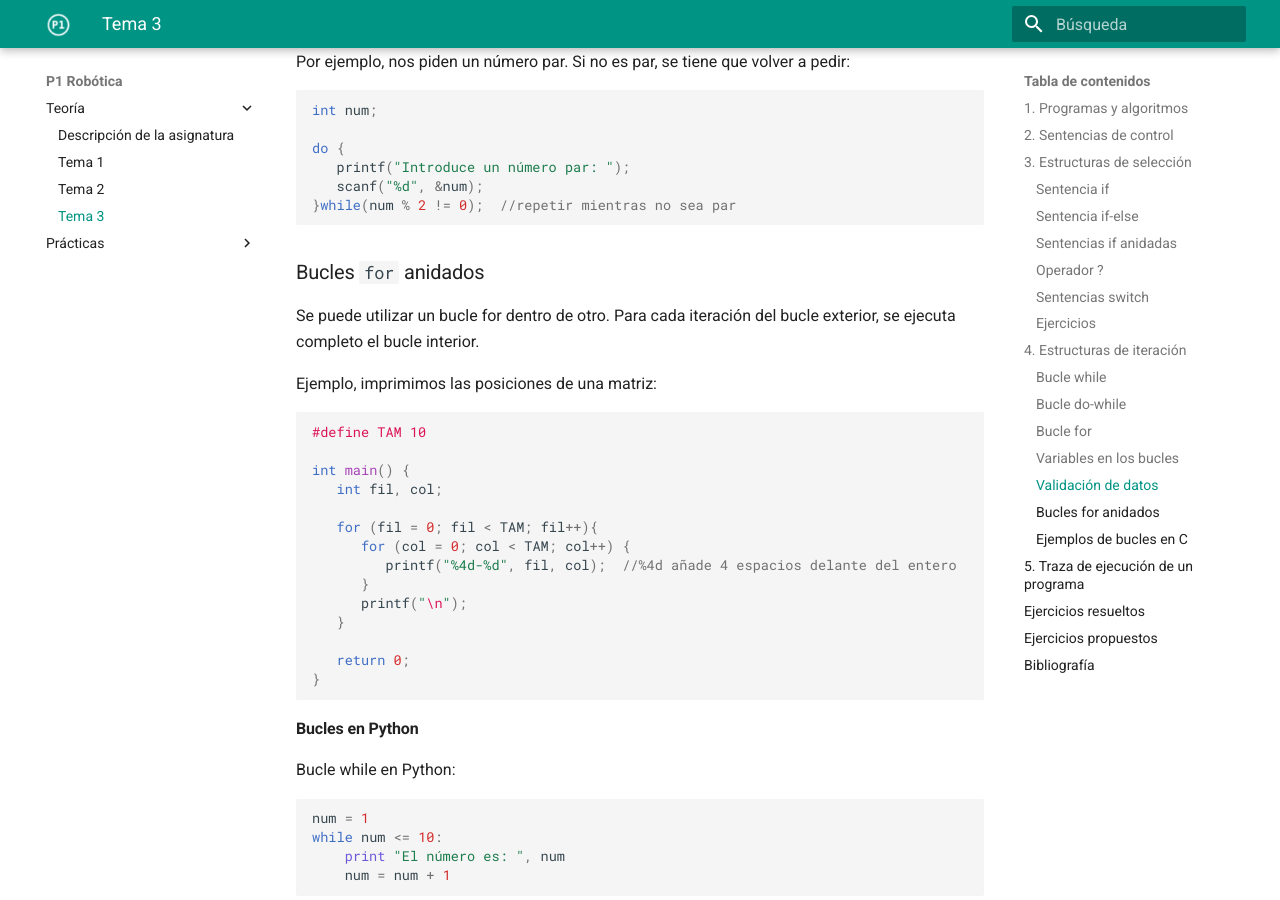
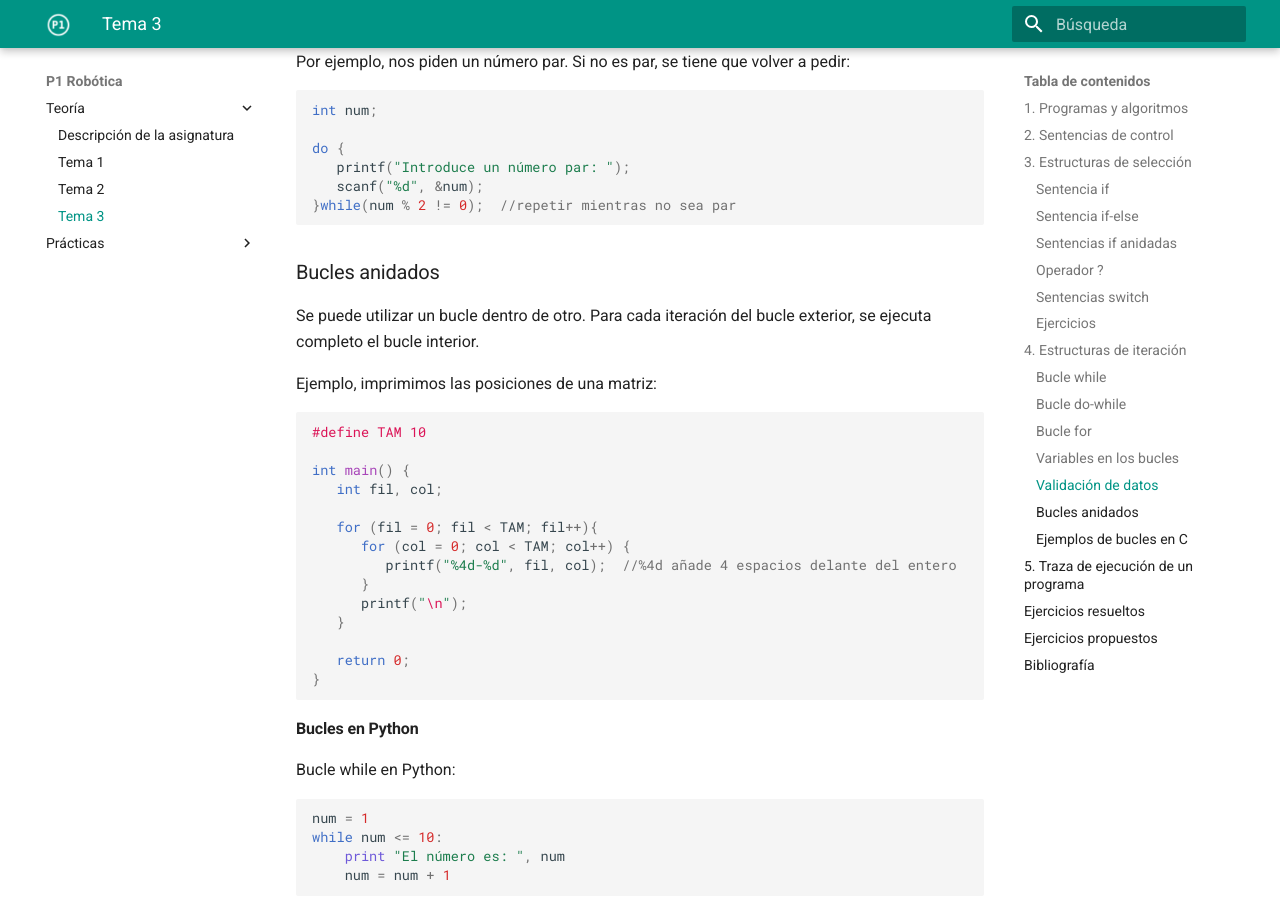
Before and after one commit to cpomares/p1-robotica, an MkDocs documentation site: the page built from docs/Teoria/tema03-sentencias-de-control/tema03-sentencias-de-control.md, in a window 1280 px wide and 900 px high, scrolled down 16531 px. Built offline with MkDocs 1.6.1 and Material for MkDocs 9.7.7, drawn with Linux system fonts in a browser that asks for light colours.

Commit message:
bucles anidados

```diff
--- a/docs/Teoria/tema03-sentencias-de-control/tema03-sentencias-de-control.md
+++ b/docs/Teoria/tema03-sentencias-de-control/tema03-sentencias-de-control.md
@@ -671,9 +671,9 @@ do {
 
 ~~~
 
-### Bucles `for` anidados
+### Bucles anidados
 
-Se puede utilizar un bucle for dentro de otro. Para cada iteración del bucle exterior, se ejecuta completo el bucle interior.
+Se puede utilizar un bucle dentro de otro. Para cada iteración del bucle exterior, se ejecuta completo el bucle interior.
 
 Ejemplo, imprimimos las posiciones de una matriz:
 
```
